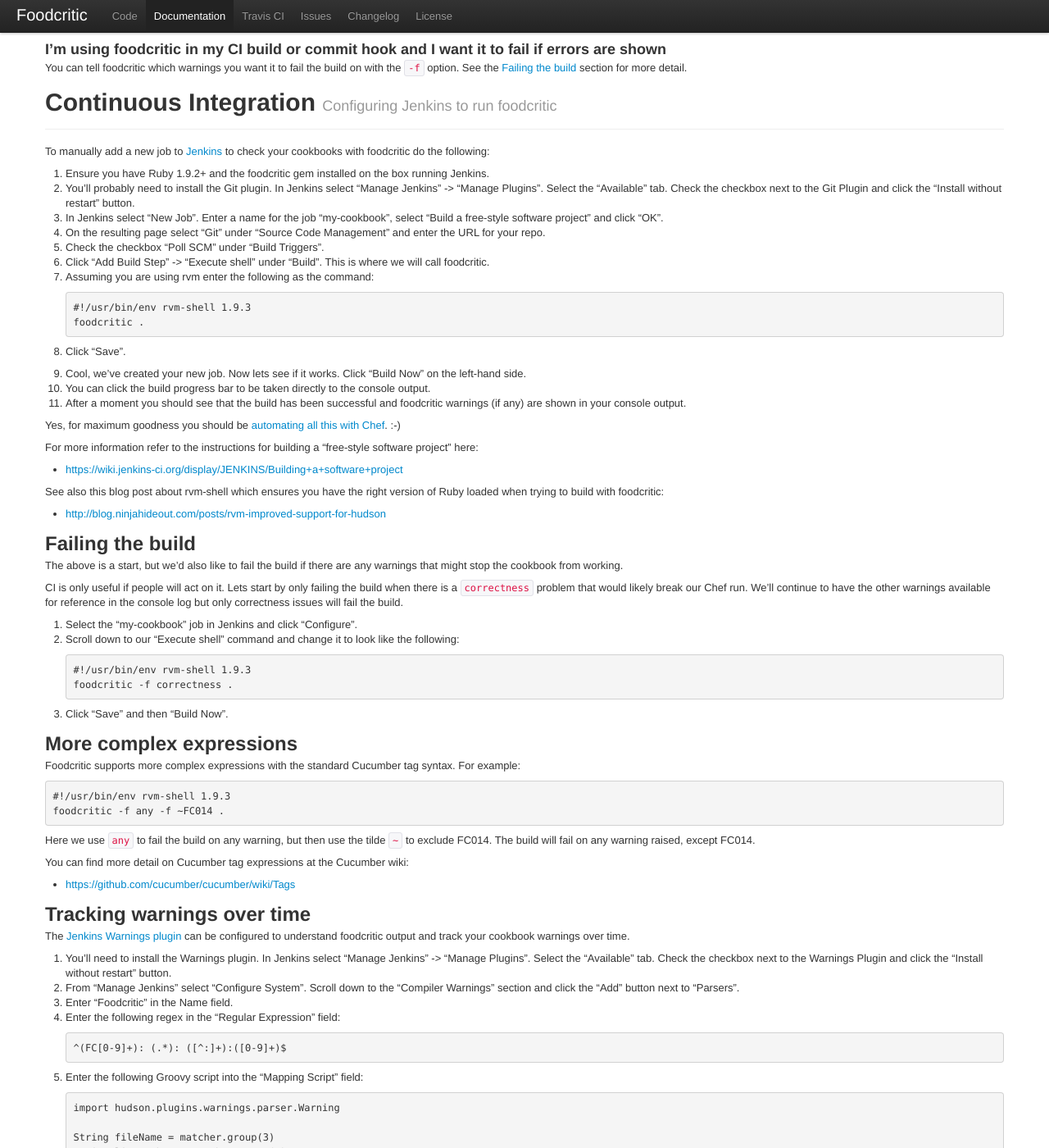
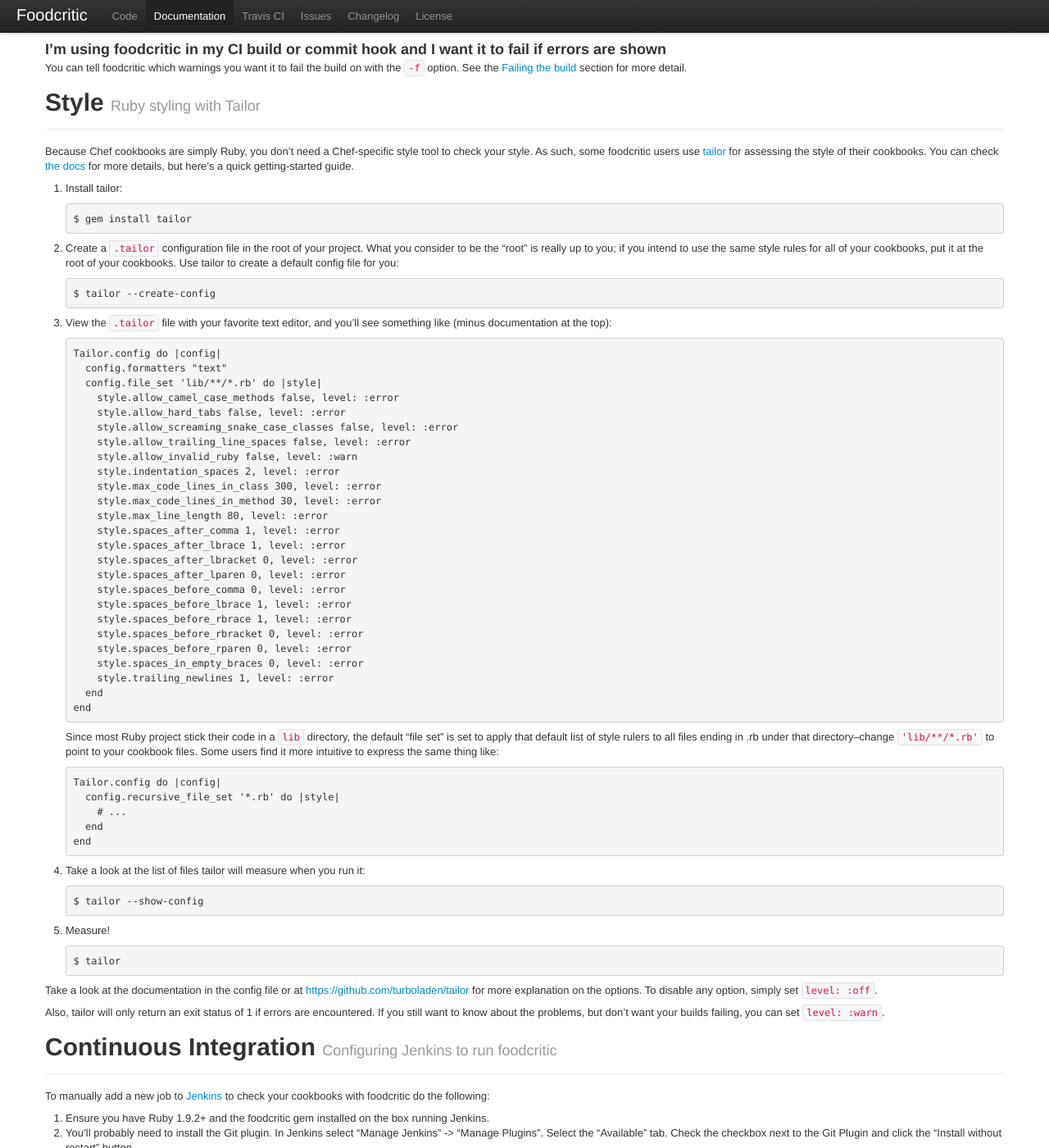
Before and after one commit to Foodcritic/foodcritic, a Jekyll site: the page built from index.html, in a window 1280 px wide and 1400 px high, scrolled down 12113 px. Shown: the whole window at 82% size. Built offline with Jekyll 4.4.1, drawn with Linux system fonts in a browser that asks for light colours; some of the changed text lies outside the part shown.

Commit message:
Minor tweaks to tailor docs, refs #20.

```diff
--- a/_includes/masthead.html
+++ b/_includes/masthead.html
@@ -17,6 +17,7 @@
               </ul>
             </li>
             <li><a href="#faq">FAQ</a></li>
+            <li><a href="#style">Style</a></li>
             <li><a href="#ci">Continuous Integration</a></li>
             <li><a href="#writing-a-new-rule">Writing a new rule</a></li>
             <li class="dropdown" id="api">
--- a/_includes/style.md
+++ b/_includes/style.md
@@ -1,21 +1,22 @@
 Because Chef cookbooks are simply Ruby, you don't need a Chef-specific style
 tool to check your style.  As such, some foodcritic users use
-[tailor](http://rubygems.org/gems/tailor) for assessing style of their cookbooks.
+[tailor](http://rubygems.org/gems/tailor) for assessing the style of their
+cookbooks.
 You can check [the docs](http://rdoc.info/gems/tailor/frames) for more details,
-but here's a quick getting-starded.
+but here's a quick getting-started guide.
 
 1. Install tailor:
 
        $ gem install tailor
 
-1. Create a .tailor configuration file in the root of your project.  What you
+1. Create a `.tailor` configuration file in the root of your project.  What you
    consider to be the "root" is really up to you; if you intend to use the same
    style rules for all of your cookbooks, put it at the root of your cookbooks.
    Use tailor to create a default config file for you:
 
        $ tailor --create-config
 
-1. View the .tailor file with your favorite text editor, and you'll see
+1. View the `.tailor` file with your favorite text editor, and you'll see
    something like (minus documentation at the top):
 
        Tailor.config do |config|
--- a/index.html
+++ b/index.html
@@ -1323,6 +1323,10 @@
 </div>
 {% capture faq %}{% include faq.md %}{% endcapture %}{{ faq | markdownify }}
 <div class="page-header">
+  <h1 id="style">Style <small>Ruby styling with Tailor</small></h1>
+</div>
+{% capture style %}{% include style.md %}{% endcapture %}{{ style | markdownify }}
+<div class="page-header">
   <h1 id="ci">Continuous Integration <small>Configuring Jenkins to run foodcritic</small></h1>
 </div>
 {% capture ci %}{% include ci.md %}{% endcapture %}{{ ci | markdownify }}
@@ -1331,8 +1335,4 @@
 </div>
 {% capture newrule %}{% include new-rule.md %}{% endcapture %}{{ newrule | markdownify }}
 {% include api.html %}
-<div class="page-header">
-  <h1 id="style">Style<small>Ruby styling with Tailor</small></h1>
 </div>
-{% capture style %}{% include style.md %}{% endcapture %}{{ style | markdownify }}
-</div>
```
Also changed, not shown: other parts of _includes/masthead.html (+0 -1 lines).
